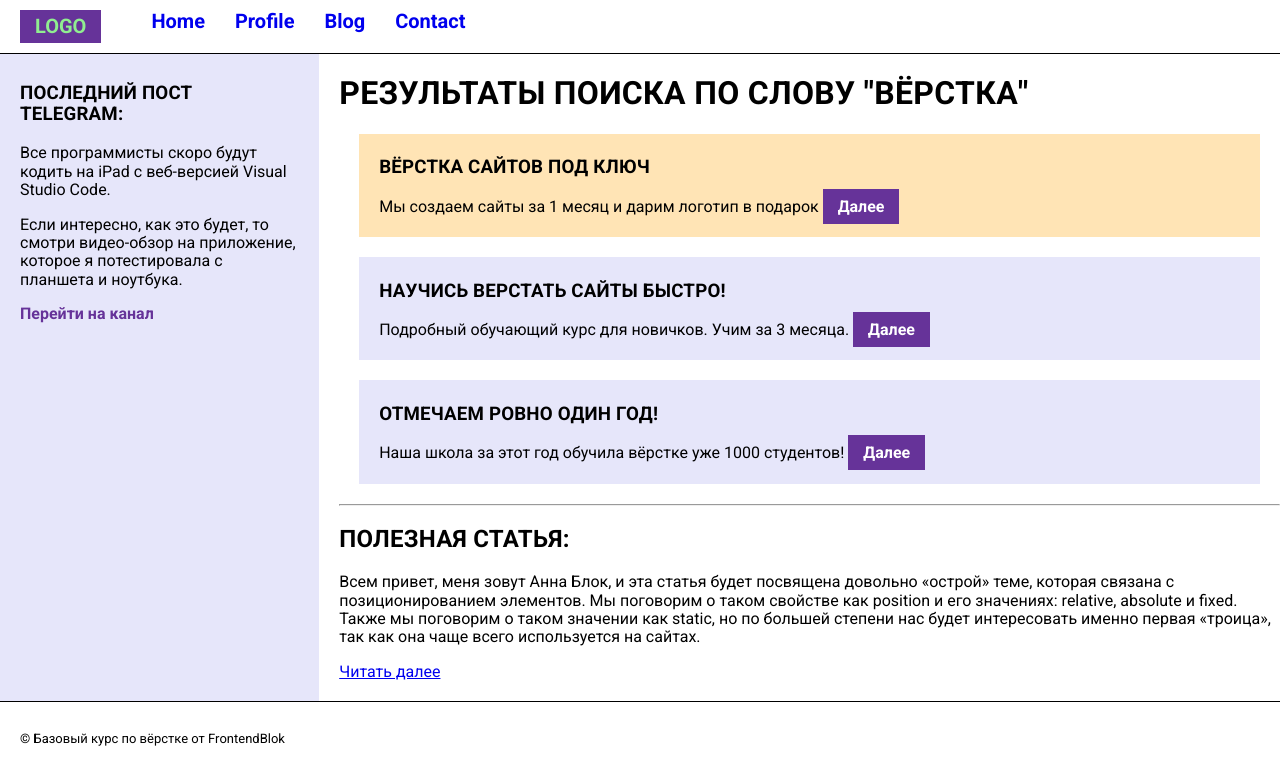
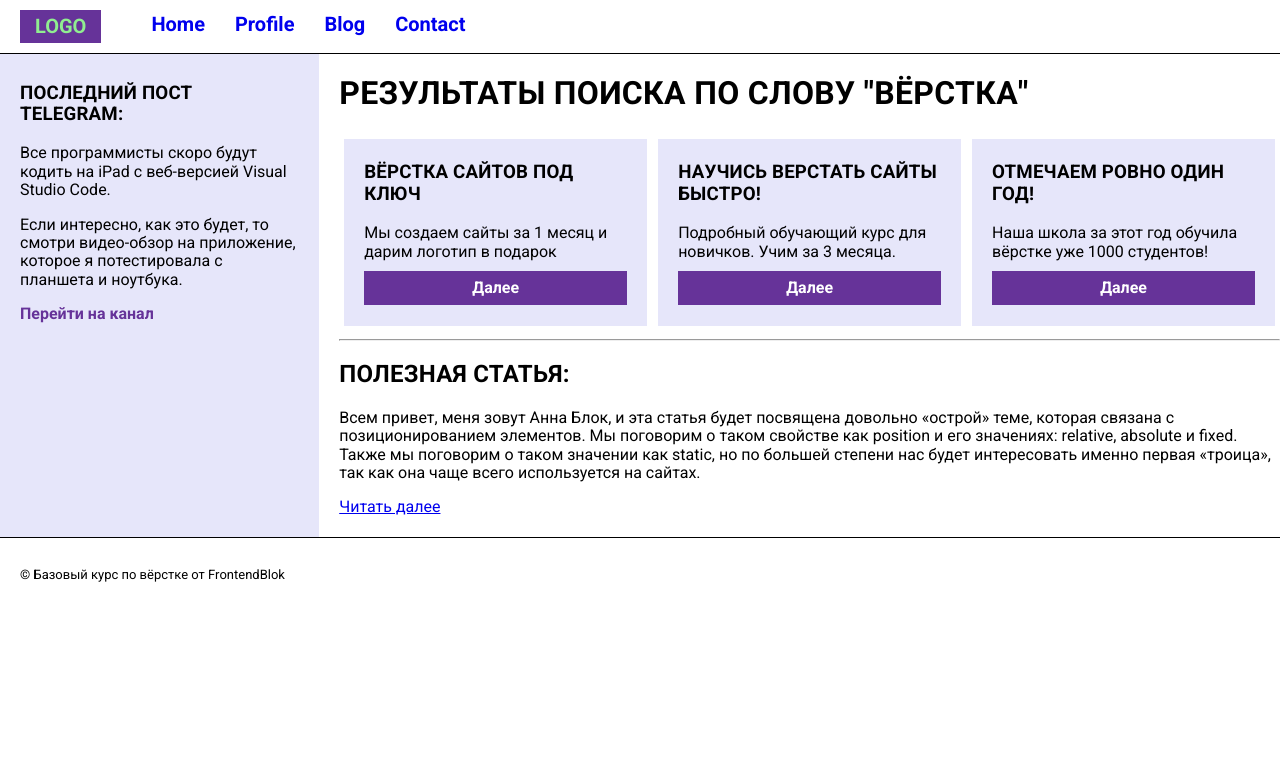
Before and after one commit to gladuator883/FrontendBlok-Module01-Test, a plain HTML site: page semantic.html in a window 1280 px wide. Drawn offline with Linux system fonts and the light colour scheme.

Commit message:
add lesson 10

```diff
--- a/semantic.html
+++ b/semantic.html
@@ -14,6 +14,7 @@
 <body>
     <header class="header">
         <a href="#" class="logo">LOGO</a>
+        <div class="div2">
         <nav class="ul">
         <ul>
             <li><a href="#" style="text-decoration: none;">Home</a></li>
@@ -22,7 +23,8 @@
             <li><a href="#" style="text-decoration: none;">Contact</a></li>
         </ul>
        </nav>
-        </header>
+    </div>
+    </header>
     </header>
     <div class="box">
         <aside class="aside">
@@ -37,7 +39,8 @@
         </aside>
         <main>
             <h1 class="h">Результаты поиска по слову "вёрстка"</h1>
-            <section class="section1">
+            <div class="results">
+            <section class="section">
                 <h3 class="h">Вёрстка сайтов под ключ</h3>
                 <p class="gg">Мы создаем сайты за 1 месяц и дарим логотип в подарок <a class="link" href="#"  style="text-decoration: none;">Далее</a></p>
             </section>
@@ -49,6 +52,7 @@
                 <h3 class="h">Отмечаем ровно один год!</h3>
                 <p class="gg">Наша школа за этот год обучила вёрстке уже 1000 студентов! <a class="link"  href="#" style="text-decoration: none;">Далее</a></p>
             </section>
+            </div>
             <hr>
             <h2 class="h">Полезная статья:</h2>
             <article class="post">
--- a/styles/semantic.css
+++ b/styles/semantic.css
@@ -16,7 +16,15 @@ ul {
     list-style-type: none;
     padding-left: 0;
     margin: 0;
+    grid-auto-flow: column;
+    gap: 5px 0px;
 }
+.div2{
+    display: flex;
+    gap: 25px 5px;
+    margin-top: 3px;
+}
+
 ul > li{
     margin-right: 30px;
 }
@@ -82,10 +90,16 @@ li:not(:last-child){
     background-color:rebeccapurple;
     color:white;
     padding: 8px 15px;
+    margin-top: 10px;
     font-weight: 700;
     text-decoration: none;
     font-family: "Roboto", sans-serif;
     font-style: normal;
+    display: flex;
+    gap: 1em;
+    justify-content: center;
+    align-items: end;
+    flex-basis: 30%;
 }
 .h{
     text-transform:uppercase;
@@ -108,10 +122,15 @@ li:not(:last-child){
 .section{
     background-color: lavender;
     padding: 5px 20px;
-    margin:20px
+    margin:5px;
+    flex-basis: 30%;
 }
 .section1{
     background-color: moccasin;
     padding: 5px 20px;
     margin:20px
 }
+.results{
+    display: flex;
+    gap: 1px;
+}
```
